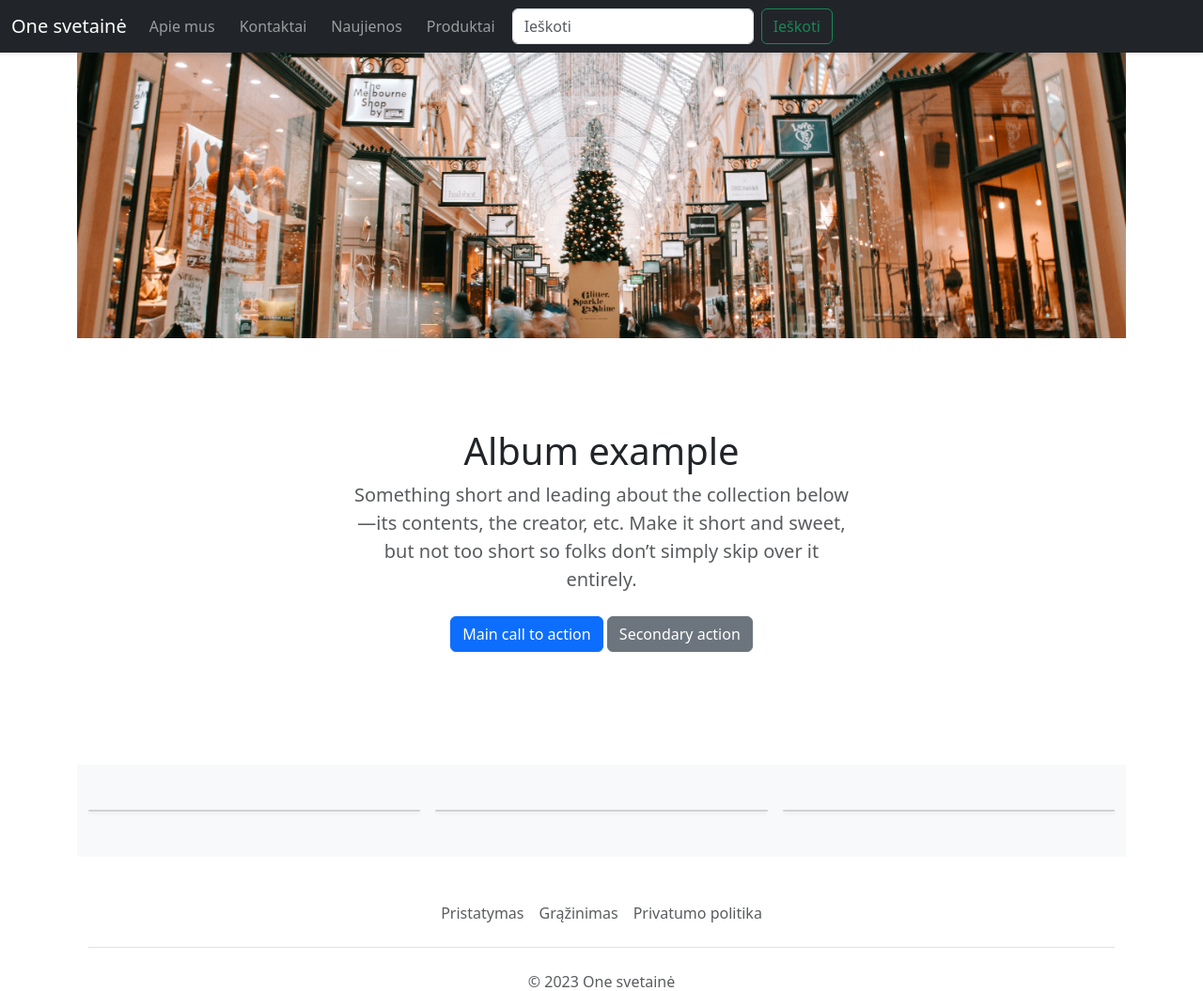
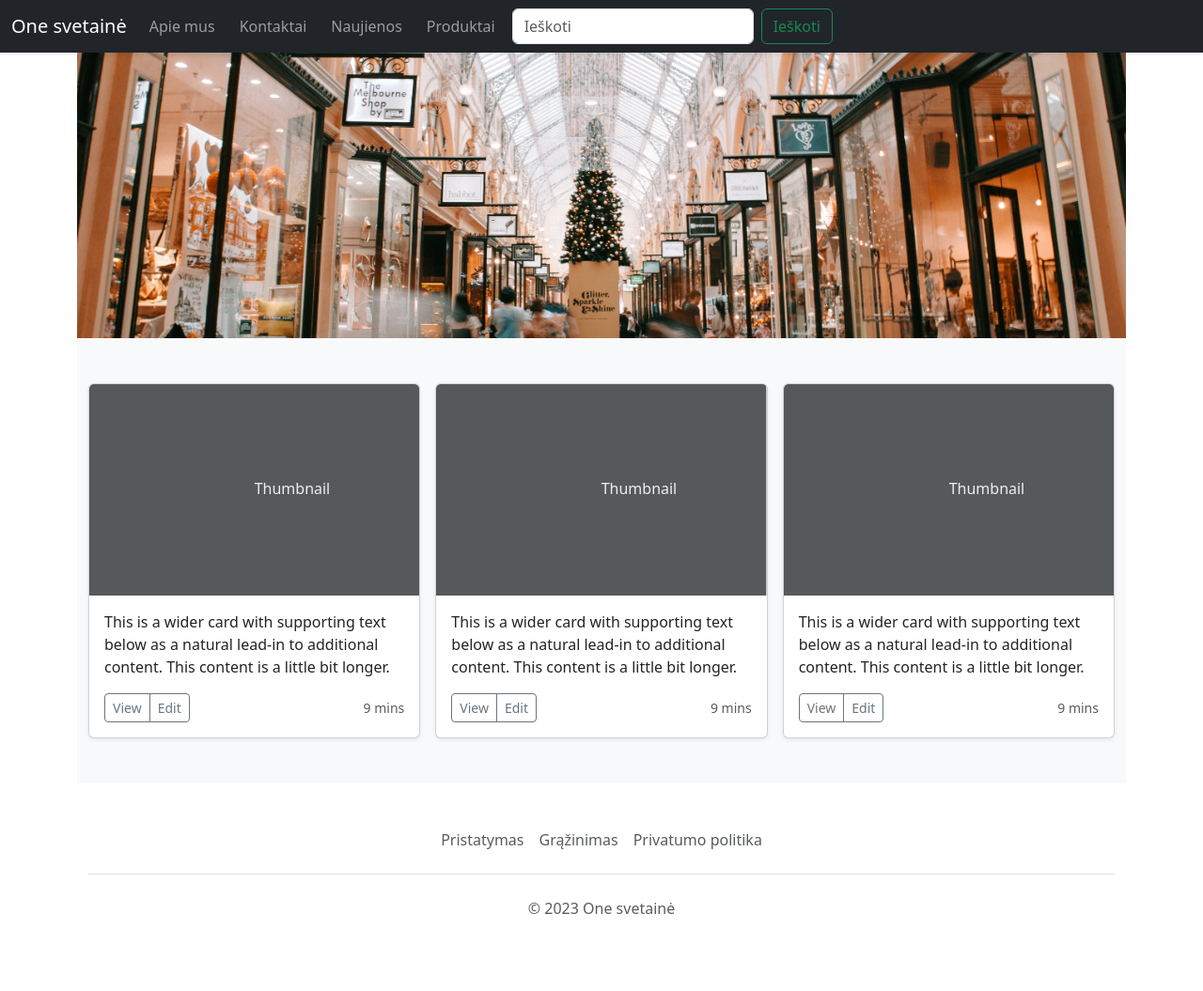
Before and after one commit to spartus123/one-2, a Flask app: page / in a window 1280 px wide. Shown: the top 1055 px of the page at 94% size. After the commit the page ends 973 px from the top, so only its background shows below. Run offline with Flask 3, Linux system fonts and the light colour scheme.

Commit message:
Update home.html

```diff
--- a/templates/home.html
+++ b/templates/home.html
@@ -19,35 +19,64 @@
         <img class="img-fluid" id="banner" src="static/nuotrauka.jpg" width="500" height="240">
         {% block content %}
         <main>
-  <section class="py-5 text-center container">
-    <div class="row py-lg-5">
-      <div class="col-lg-6 col-md-8 mx-auto">
-        <h1 class="fw-light">Album example</h1>
-        <p class="lead text-body-secondary">Something short and leading about the collection below—its contents, the creator, etc. Make it short and sweet, but not too short so folks don’t simply skip over it entirely.</p>
-        <p>
-          <a href="#" class="btn btn-primary my-2">Main call to action</a>
-          <a href="#" class="btn btn-secondary my-2">Secondary action</a>
-        </p>
-      </div>
-    </div>
-  </section>
-
             <div class="album py-5 bg-body-tertiary">
                 <div class="container">
                     <div class="row row-cols-1 row-cols-sm-2 row-cols-md-3 g-3">
                         <div class="col">
                             <div class="card shadow-sm">
-            <!-- Card content goes here -->
+                                <svg class="bd-placeholder-img card-img-top" width="100%" height="225" xmlns="http://www.w3.org/2000/svg" role="img" aria-label="Placeholder: Thumbnail" preserveAspectRatio="xMidYMid slice" focusable="false">
+                                    <title>Placeholder</title>
+                                    <rect width="100%" height="100%" fill="#55595c"/>
+                                    <text x="50%" y="50%" fill="#eceeef" dy=".3em">Thumbnail</text>
+                                </svg>
+                                <div class="card-body">
+                                    <p class="card-text">This is a wider card with supporting text below as a natural lead-in to additional content. This content is a little bit longer.</p>
+                                    <div class="d-flex justify-content-between align-items-center">
+                                        <div class="btn-group">
+                                            <button type="button" class="btn btn-sm btn-outline-secondary">View</button>
+                                            <button type="button" class="btn btn-sm btn-outline-secondary">Edit</button>
+                                        </div>
+                                        <small class="text-body-secondary">9 mins</small>
+                                    </div>
+                                </div>
                             </div>
                         </div>
                         <div class="col">
                             <div class="card shadow-sm">
-            <!-- Card content goes here -->
+                                <svg class="bd-placeholder-img card-img-top" width="100%" height="225" xmlns="http://www.w3.org/2000/svg" role="img" aria-label="Placeholder: Thumbnail" preserveAspectRatio="xMidYMid slice" focusable="false">
+                                    <title>Placeholder</title>
+                                    <rect width="100%" height="100%" fill="#55595c"/>
+                                    <text x="50%" y="50%" fill="#eceeef" dy=".3em">Thumbnail</text>
+                                </svg>
+                                <div class="card-body">
+                                    <p class="card-text">This is a wider card with supporting text below as a natural lead-in to additional content. This content is a little bit longer.</p>
+                                    <div class="d-flex justify-content-between align-items-center">
+                                        <div class="btn-group">
+                                            <button type="button" class="btn btn-sm btn-outline-secondary">View</button>
+                                            <button type="button" class="btn btn-sm btn-outline-secondary">Edit</button>
+                                        </div>
+                                        <small class="text-body-secondary">9 mins</small>
+                                    </div>
+                                </div>
                             </div>
                         </div>
                         <div class="col">
                             <div class="card shadow-sm">
-            <!-- Card content goes here -->
+                                <svg class="bd-placeholder-img card-img-top" width="100%" height="225" xmlns="http://www.w3.org/2000/svg" role="img" aria-label="Placeholder: Thumbnail" preserveAspectRatio="xMidYMid slice" focusable="false">
+                                    <title>Placeholder</title>
+                                    <rect width="100%" height="100%" fill="#55595c"/>
+                                    <text x="50%" y="50%" fill="#eceeef" dy=".3em">Thumbnail</text>
+                                </svg>
+                                <div class="card-body">
+                                    <p class="card-text">This is a wider card with supporting text below as a natural lead-in to additional content. This content is a little bit longer.</p>
+                                    <div class="d-flex justify-content-between align-items-center">
+                                        <div class="btn-group">
+                                            <button type="button" class="btn btn-sm btn-outline-secondary">View</button>
+                                            <button type="button" class="btn btn-sm btn-outline-secondary">Edit</button>
+                                        </div>
+                                        <small class="text-body-secondary">9 mins</small>
+                                    </div>
+                                </div>
                             </div>
                         </div>
                     </div>
```
Lines whose indentation alone changed are shown as unchanged.
